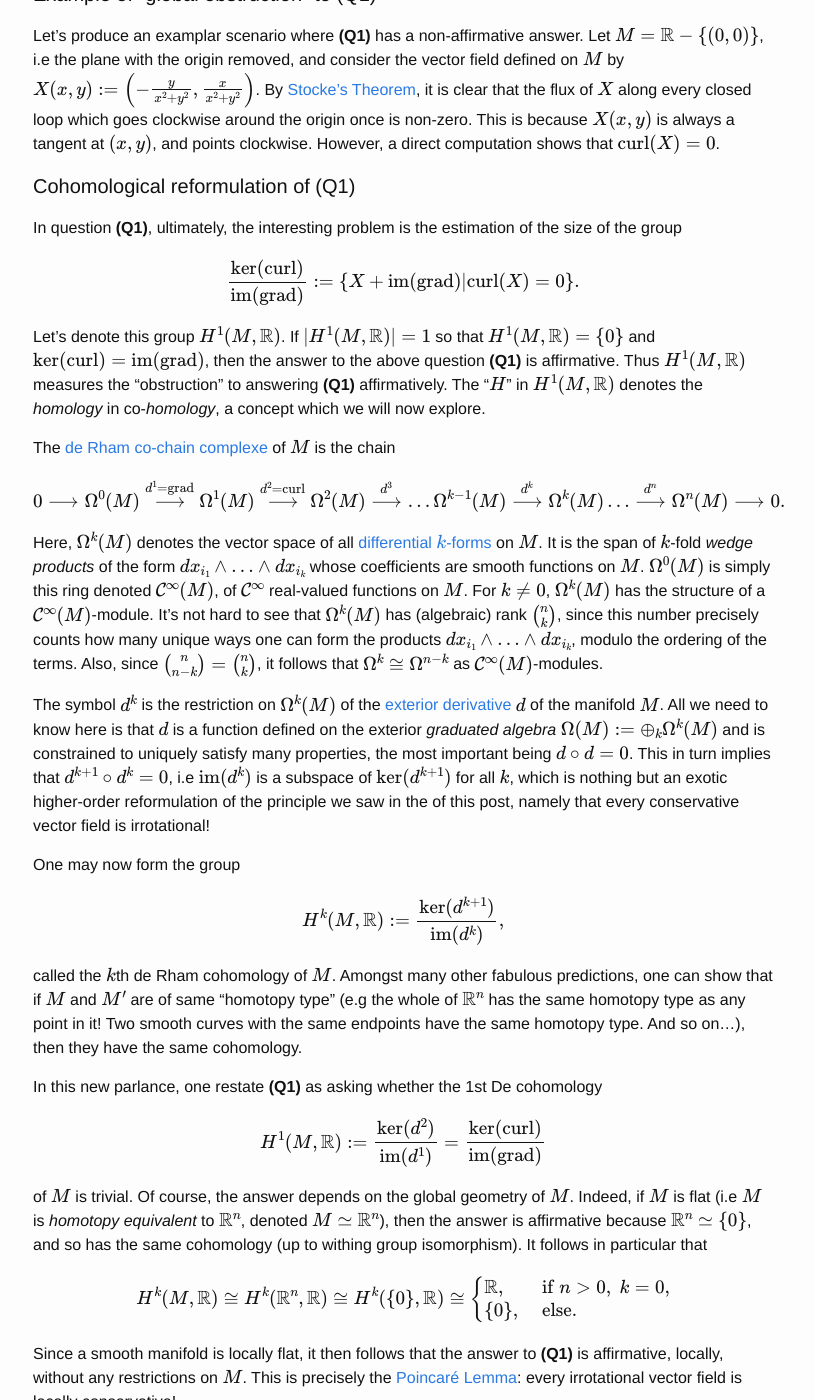
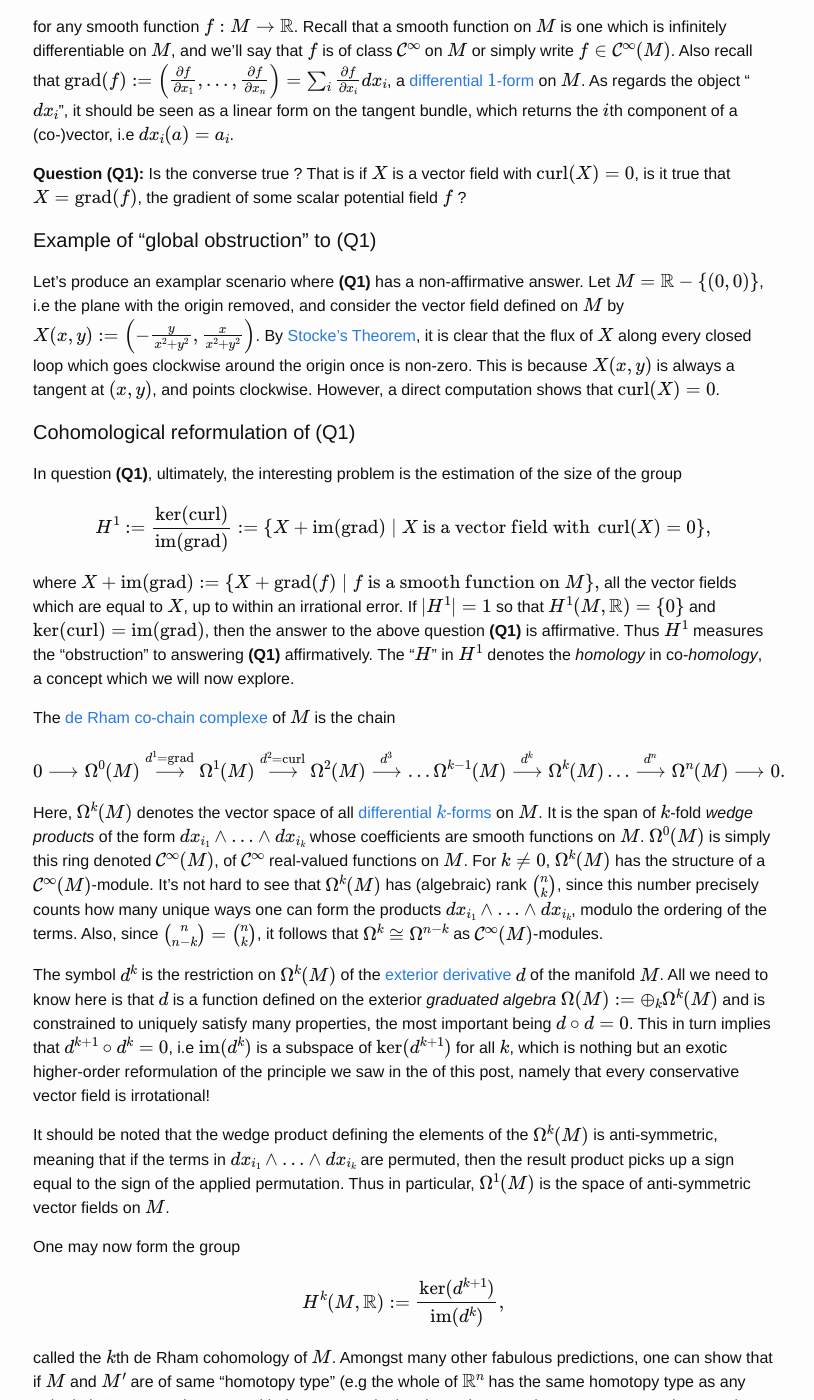
Before and after one commit to dohmatob/dohmatob.github.io, a Jekyll site: the page built from _posts/2018-02-22-hodge.markdown, in a window 1280 px wide and 1400 px high, scrolled down 1345 px. Shown: the whole window, without its empty margins (237-1051 px from the left). Built offline with Jekyll 4.4.1, drawn with Linux system fonts in a browser that asks for light colours; formulas are drawn with MathJax 3; comment, search, counter and statistics services are not loaded; some of the changed text lies outside the part shown.

Commit message:
more corrections

```diff
--- a/_posts/2018-02-22-hodge.markdown
+++ b/_posts/2018-02-22-hodge.markdown
@@ -21,6 +21,12 @@
 - apply these constructions to ranking --obtaining the so-called [HodgeRank][6]-- and to game theory
 
 - write some python code!
+
+## Initial motivation
+My interest in these things got sparkled after a very productive discussion with [Anna Korba][7] on
+a [problem][8] I was trying to solve: how to approximate a digraph (directed graph) with a DAG (directed
+acyclic graph), without "losing too much information"'. It turns out that this problem is completely
+solved by the Hodge decomposition on the space of flows on the edges, and then keeping only the curl-free component, which in fact is a DAG (no cycles)!
 
 
 ## Prerequisites
@@ -48,7 +54,7 @@
 $$\text{curl}(\underbrace{\text{grad}(f)}_{\text{conservative}}) = 0,
 $$
 
-for any smooth function $f: M \rightarrow \mathbb R$. Recall that $\operatorname{grad}(f) := \left(\frac{\partial f}{\partial x_1},\ldots,\frac{\partial f}{\partial x_n}\right) = \sum_{i}\frac{\partial f}{\partial x_i} dx_i$, a [differential $1$-form][4] on $M$. As regards the object "$dx_i$", it should be seen as a linear form on the tangent bundle, which returns the $i$th component of a (co-)vector, i.e $dx_i(a) = a_i$.
+for any smooth  function $f: M \rightarrow \mathbb R$. Recall that a smooth function on $M$ is one which is infinitely differentiable on $M$, and we'll say that $f$ is of class $\mathcal C^\infty$ on $M$ or simply write $f \in \mathcal C^\infty(M)$. Also recall that $\operatorname{grad}(f) := \left(\frac{\partial f}{\partial x_1},\ldots,\frac{\partial f}{\partial x_n}\right) = \sum_{i}\frac{\partial f}{\partial x_i} dx_i$, a [differential $1$-form][4] on $M$. As regards the object "$dx_i$", it should be seen as a linear form on the tangent bundle, which returns the $i$th component of a (co-)vector, i.e $dx_i(a) = a_i$.
 
 
 **Question (Q1):** Is the converse true ? That is if $X$ is a vector field with $\text{curl}(X) = 0$, is it true that $X = \grad(f)$, the gradient of some scalar potential field $f$ ?
@@ -61,11 +67,15 @@
 In question **(Q1)**, ultimately, the interesting problem is the estimation of the size of the  group
 
 $$
- \dfrac{\text{ker}(\text{curl})}{\text{im}(\text{grad})} := \{X + \text{im}(\text{grad}) | \text{curl}(X) = 0\}.
+H^1 := \dfrac{\text{ker}(\text{curl})}{\text{im}(\text{grad})} := \{X + \text{im}(\text{grad})\;|\;X\text{ is a vector field with }\curl(X) = 0\},
 $$
 
-Let's denote this  group $H^1(M, \mathbb R)$.
-If $\|H^1(M, \mathbb R)\| = 1$ so that $H^1(M, \mathbb R) = \\{ 0 \\}$ and $\text{ker}(\text{curl}) = \text{im}(\text{grad})$, then the answer to the above question **(Q1)** is affirmative. Thus $H^1(M, \mathbb R)$  measures the "obstruction" to answering **(Q1)** affirmatively. The "$H$" in $H^1(M, \mathbb R)$ denotes the *homology* in co-*homology*, a concept which we will now explore.
+where
+$
+X + \im(\grad) := \\{ X  + \grad(f)\;|\; f \text{ is a smooth function on }M \\},
+$
+all the vector fields which are equal to $X$, up to within an irrational error.
+If $\|H^1\| = 1$ so that $H^1(M, \mathbb R) = \\{ 0 \\}$ and $\text{ker}(\text{curl}) = \text{im}(\text{grad})$, then the answer to the above question **(Q1)** is affirmative. Thus $H^1$  measures the "obstruction" to answering **(Q1)** affirmatively. The "$H$" in $H^1$ denotes the *homology* in co-*homology*, a concept which we will now explore.
 
 
 The [de Rham co-chain complexe][1] of $M$ is the chain
@@ -80,6 +90,8 @@
 
 The symbol $d^k$ is the restriction on $\Omega^k(M)$ of the [exterior derivative][5] $d$ of the manifold $M$. All we need to know here is that $d$ is a function defined on the exterior *graduated algebra* $\Omega(M) := \oplus_k \Omega^k(M)$ and is constrained to uniquely satisfy many properties, the most important being $d \circ d = 0$.
 This in turn implies that $d^{k+1} \circ d^k = 0$, i.e $\im(d^k)$ is a subspace of $\ker(d^{k+1})$ for all $k$, which is nothing but an exotic higher-order reformulation of the principle we saw in the of this post, namely that every conservative vector field is irrotational!
+
+It should be noted that the wedge product defining the elements of the $\Omega^k(M)$ is anti-symmetric, meaning that if the terms in $dx_{i_1} \wedge \ldots \wedge dx_{i_k}$ are permuted, then the result product picks up a sign equal to the sign of the applied permutation. Thus in particular, $\Omega^1(M)$ is the space of anti-symmetric vector fields on $M$.
 
 One may now form the group
 
```
Also changed, not shown: other parts of _posts/2018-02-22-hodge.markdown (+2 -0 lines).
